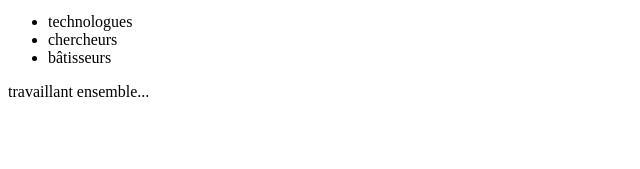
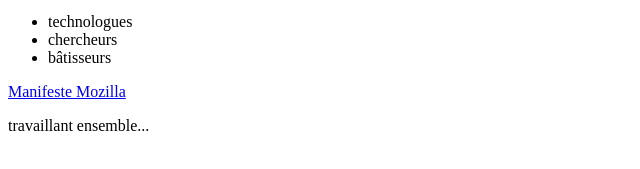
Before and after one commit to laurakorenfeld/proj-web, a plain HTML site: page the-first/index.html in a window 1280 px wide. Shown: the part 391-560 px from the top of the page, without its empty margins (0-640 px from the left). Drawn offline with Linux system fonts and the light colour scheme.

Commit message:
Update index.html

```diff
--- a/the-first/index.html
+++ b/the-first/index.html
@@ -15,6 +15,9 @@
     <li>bâtisseurs</li>
   </ul>
 
+    <a href="https://www.mozilla.org/fr/about/manifesto/">Manifeste Mozilla</a>
+
+
   <p>travaillant ensemble...</p>
 
   </body>
```
